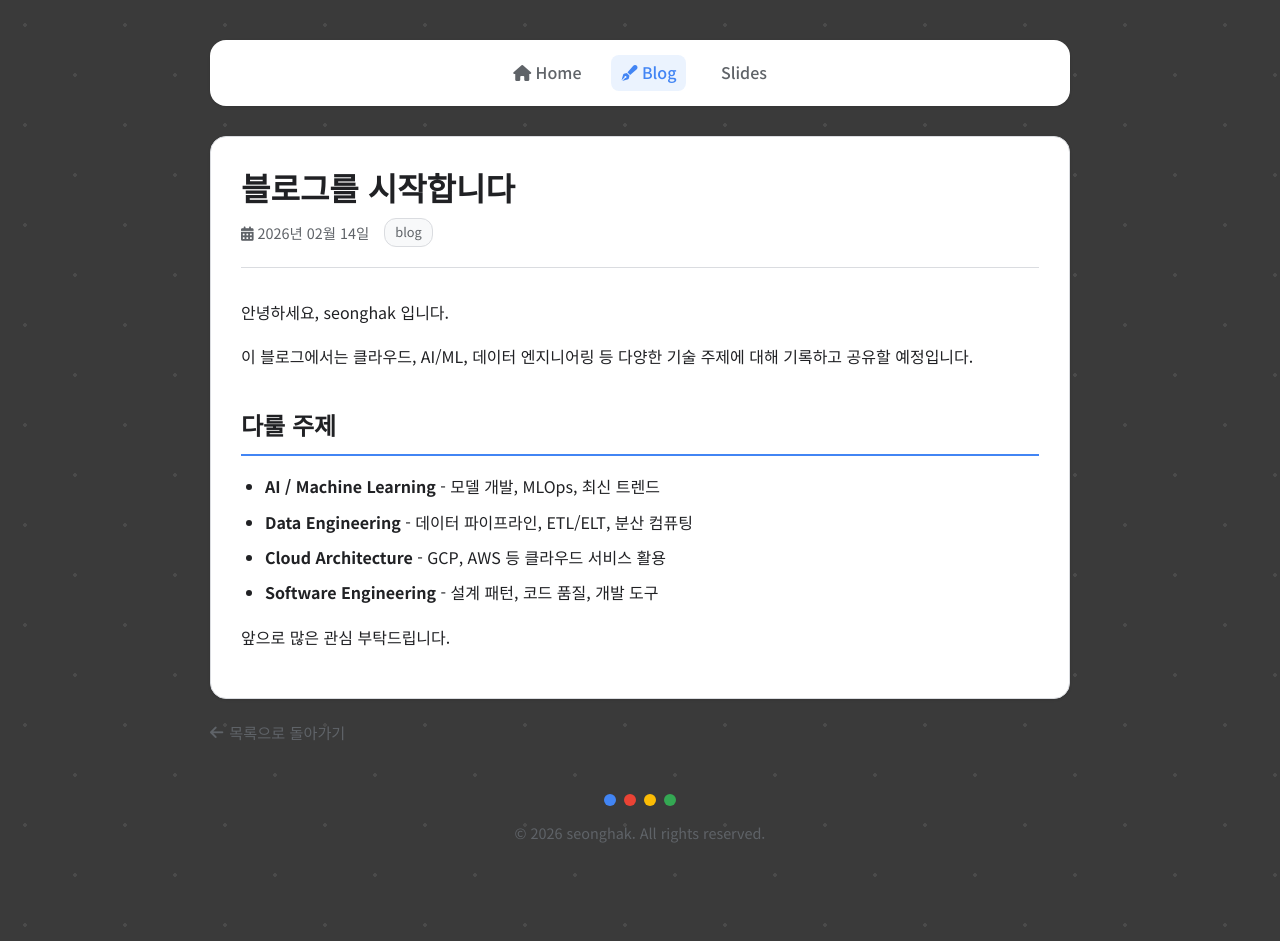
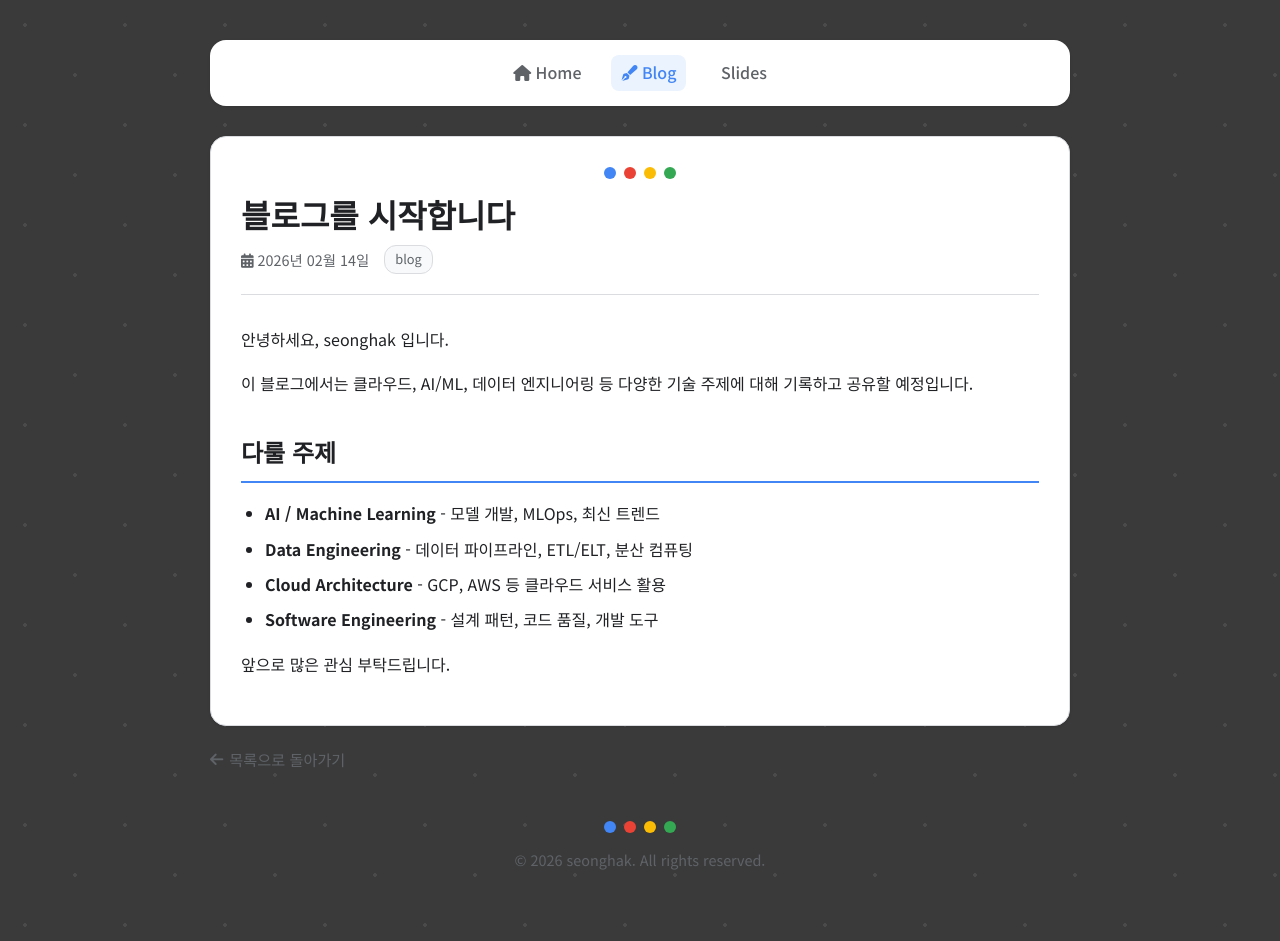
Before and after one commit to mz-seonghak/mz-seonghak.github.io, a Jekyll site: the page built from _posts/2026-02-13-welcome.md, in a window 1280 px wide. Built offline with Jekyll 4.4.1, drawn with Linux system fonts in a browser that asks for light colours; some web fonts are replaced.

Commit message:
style: 블로그 포스트 상단에 Google 4색 도트 추가
슬라이드와 동일한 포인트 요소로 디자인 통일

```diff
--- a/_layouts/post.html
+++ b/_layouts/post.html
@@ -9,6 +9,12 @@ layout: default
 </nav>
 
 <article class="section">
+    <div class="google-colors">
+        <span class="blue"></span>
+        <span class="red"></span>
+        <span class="yellow"></span>
+        <span class="green"></span>
+    </div>
     <div class="post-header">
         <h1 class="post-title">{{ page.title }}</h1>
         <div class="post-meta">
```
